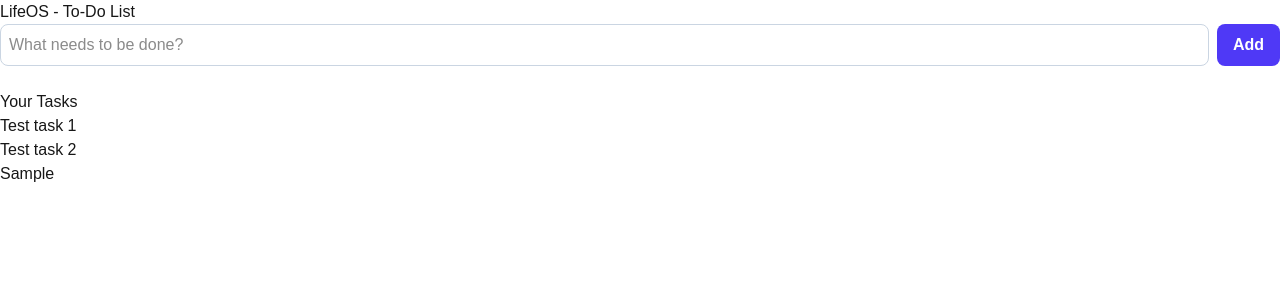
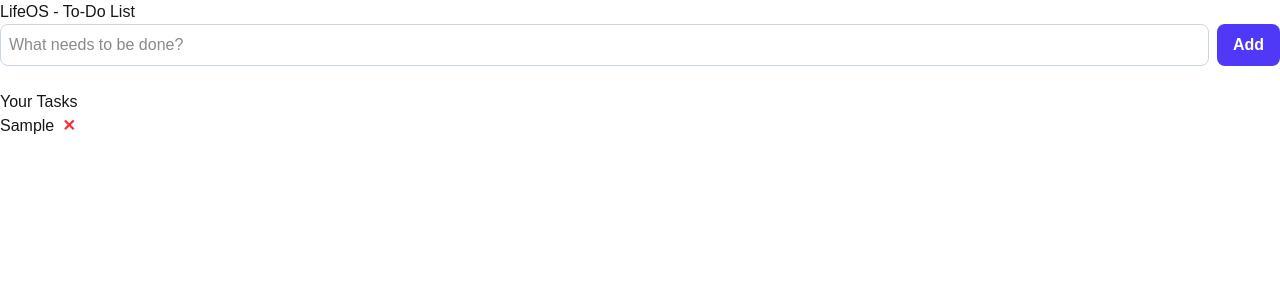
Before and after one commit to dinghengng/LifeOS, a Next.js app in the folder frontend/: page / in a window 1280 px wide. Both pictures are taken after typing "Sample" into the empty fields and a click on the button "Add". Shown: the top 300 px of the page. Built offline with nearby package versions, Linux system fonts and the light colour scheme.

Commit message:
Add delete task function

```diff
--- a/frontend/app/page.tsx
+++ b/frontend/app/page.tsx
@@ -7,16 +7,22 @@ import TaskList from './taskList';
 
 //creates the function
 export default function Page() {
+  const [tasks, setTasks] = useState([]);
   const addTask = (newTaskString: string) => {
   setTasks([...tasks, newTaskString]);
 };
-  const [tasks, setTasks] = useState(["Test task 1", "Test task 2"]);
+
+  const deleteTask = (indexToDelete) => {
+  // Use filter to create a new array WITHOUT the task at indexToDelete
+  setTasks(tasks.filter((_, index) => index !== indexToDelete));
+};
+<TaskList tasks={tasks} onDeleteTask={deleteTask} />
 
   return (
     <div>
       <h1>LifeOS - To-Do List</h1>
        <NewTaskForm onAddTask={addTask} />
-      <TaskList tasks={tasks} />
+      <TaskList tasks={tasks} onDeleteTask={deleteTask}/>
     </div>
   )//We pass the 'addTask' function down to NewTaskForm as a prop called 'onAddTask'
 }
--- a/frontend/app/taskList.tsx
+++ b/frontend/app/taskList.tsx
@@ -1,12 +1,20 @@
 "use client"
 
-export default function TaskList({ tasks }) {
+export default function TaskList({ tasks, onDeleteTask }) {
   return (
     <div>
       <h2>Your Tasks</h2>
       <ul>
         {tasks.map((task, index) => (
-          <li key={index}>{task}</li>
+          <li key={index}>
+            {task}
+            <button
+              onClick={() => onDeleteTask(index)}
+              className="ml-2 text-red-500 hover:text-red-700 font-bold"
+            >
+              ✕
+            </button>
+          </li>
         ))}
       </ul>
     </div>
```
